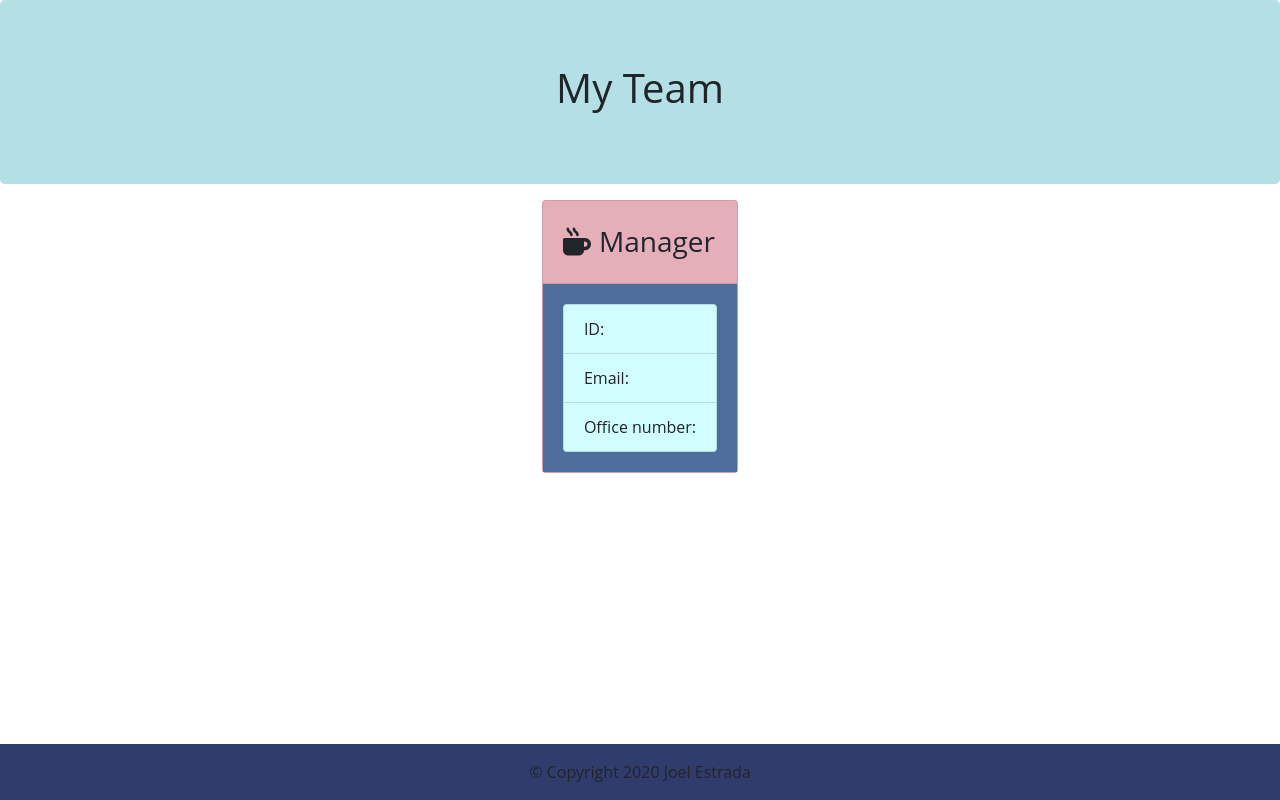
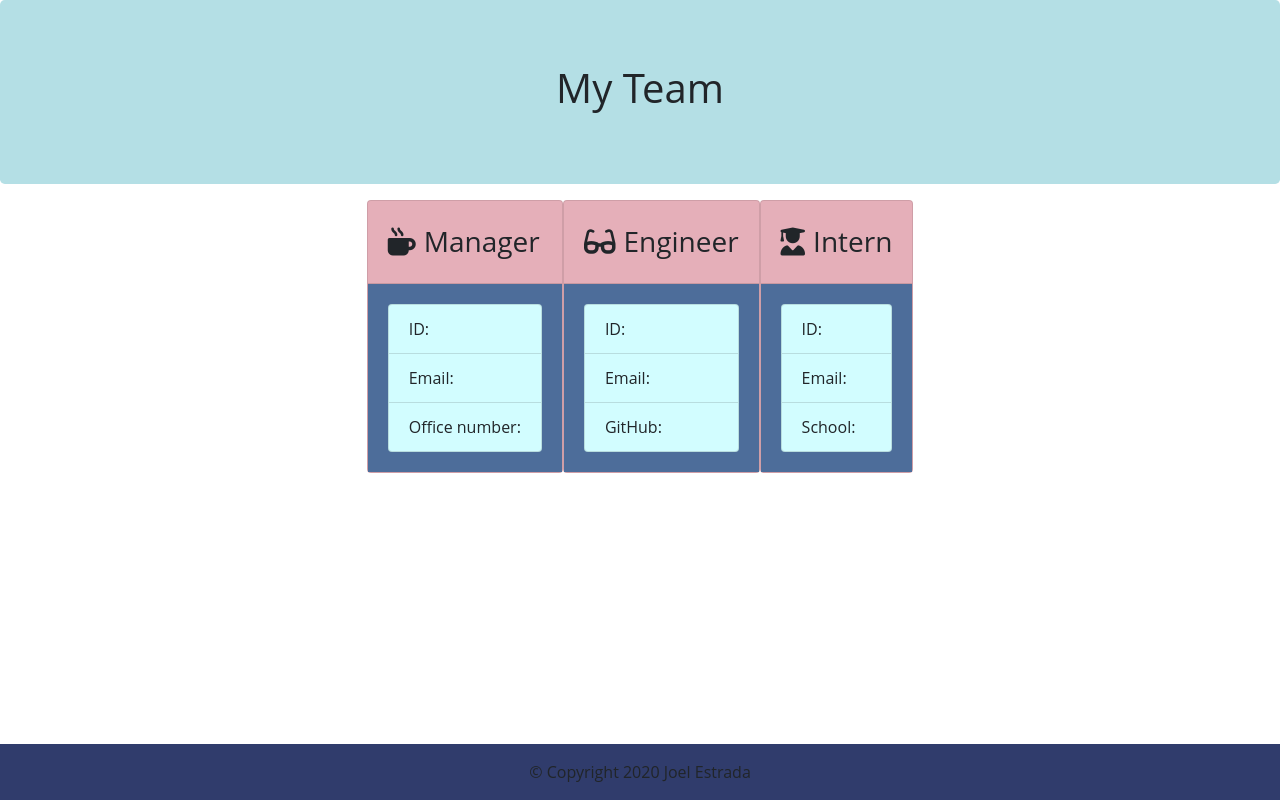
Before and after one commit to jre23/engineering-team-generator, a website: page Develop/output/team.html in a window 1280 px wide. Drawn offline with nearby package versions, Linux system fonts and the light colour scheme.

```diff
--- a/Develop/output/team.html
+++ b/Develop/output/team.html
@@ -36,6 +36,32 @@
         </ul>
     </div>
 </div>
+<div class="card employee-card">
+    <div class="card-header">
+        <h2 class="card-title"></h2>
+        <h3 class="card-title"><i class="fas fa-glasses mr-2"></i>Engineer</h3>
+    </div>
+    <div class="card-body">
+        <ul class="list-group">
+            <li class="list-group-item">ID: </li>
+            <li class="list-group-item">Email: <a href="mailto:"></a></li>
+            <li class="list-group-item">GitHub: <a href="https://github.com/" target="_blank" rel="noopener noreferrer"></a></li>
+        </ul>
+    </div>
+</div>
+<div class="card employee-card">
+    <div class="card-header">
+        <h2 class="card-title"></h2>
+        <h3 class="card-title"><i class="fas fa-user-graduate mr-2"></i>Intern</h3>
+    </div>
+    <div class="card-body">
+        <ul class="list-group">
+            <li class="list-group-item">ID: </li>
+            <li class="list-group-item">Email: <a href="mailto:"></a></li>
+            <li class="list-group-item">School: </li>
+        </ul>
+    </div>
+</div>
 
             </div>
         </div>
```
Also changed, not shown: README.md.
